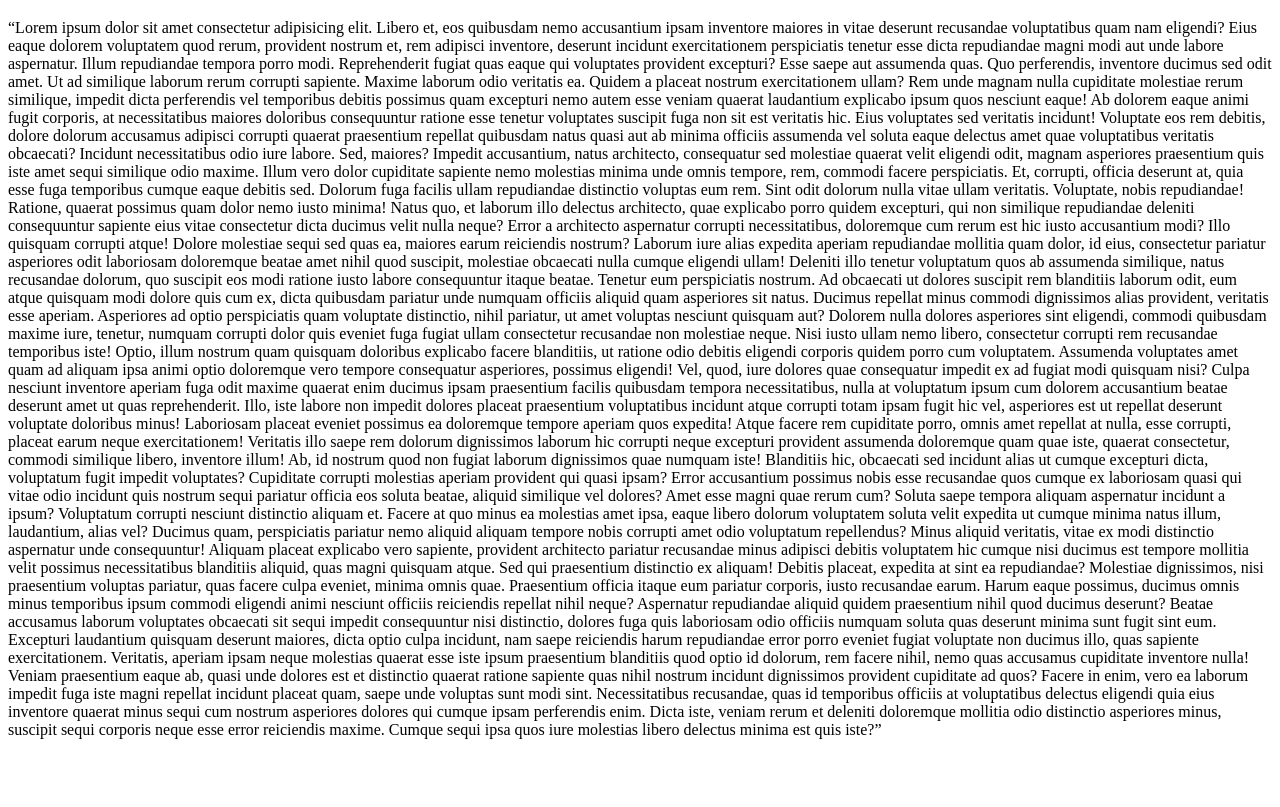
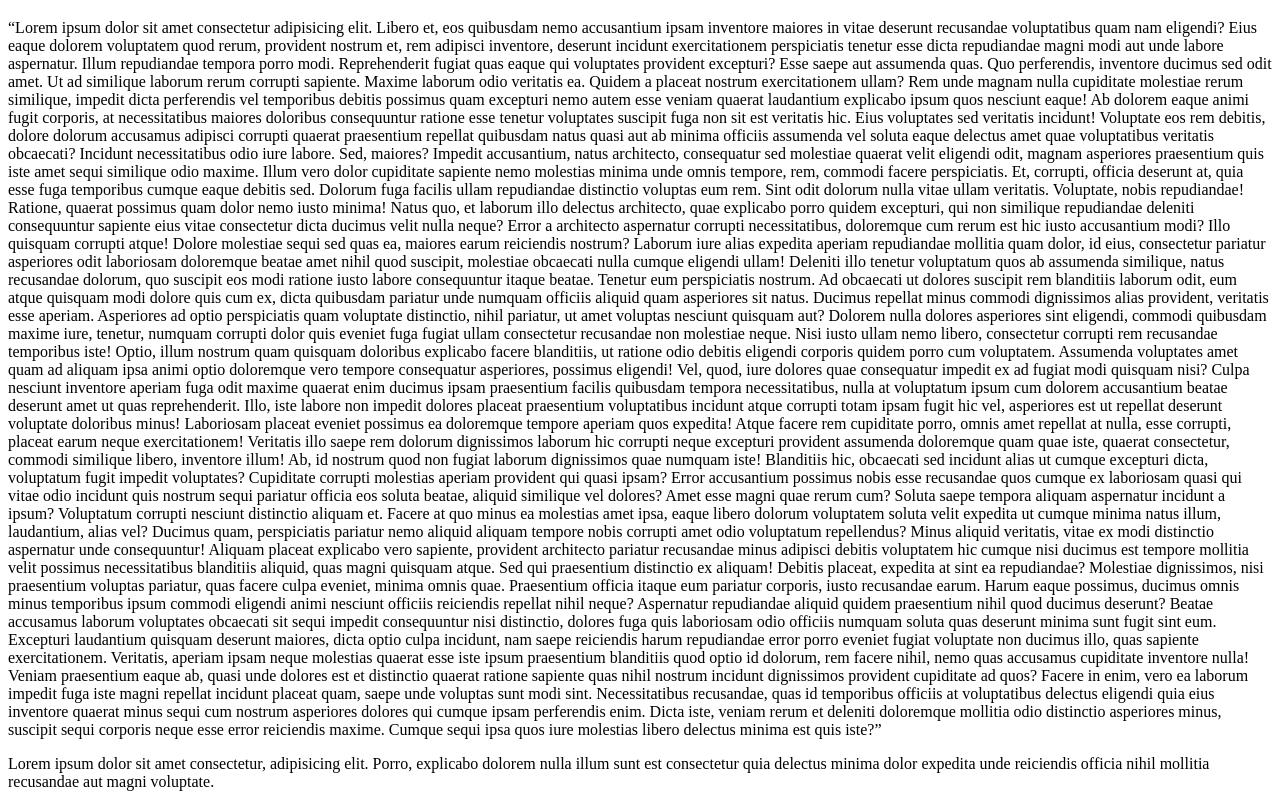
Before and after one commit to vanhuy-hub/Demo-git, a plain HTML site: page index.html in a window 1280 px wide. Shown: the part 61-868 px from the top of the page. Before the commit the page ends 808 px from the top, so only its background shows below. Drawn offline with Linux system fonts and the light colour scheme.

Commit message:
Test commit lan 4

```diff
--- a/index.html
+++ b/index.html
@@ -114,5 +114,11 @@
       suscipit sequi corporis neque esse error reiciendis maxime. Cumque sequi
       ipsa quos iure molestias libero delectus minima est quis iste?</q
     >
+    <p>
+      Lorem ipsum dolor sit amet consectetur, adipisicing elit. Porro, explicabo
+      dolorem nulla illum sunt est consectetur quia delectus minima dolor
+      expedita unde reiciendis officia nihil mollitia recusandae aut magni
+      voluptate.
+    </p>
   </body>
 </html>
```
Also changed, not shown: style.css (deleted).
